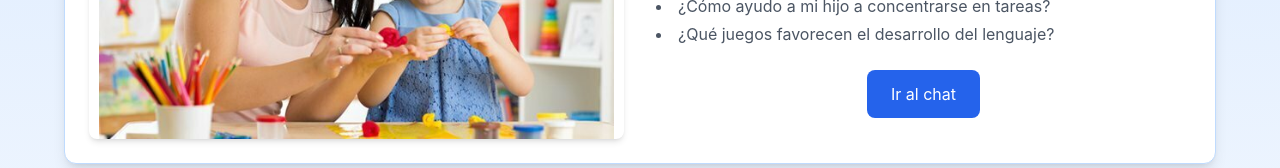
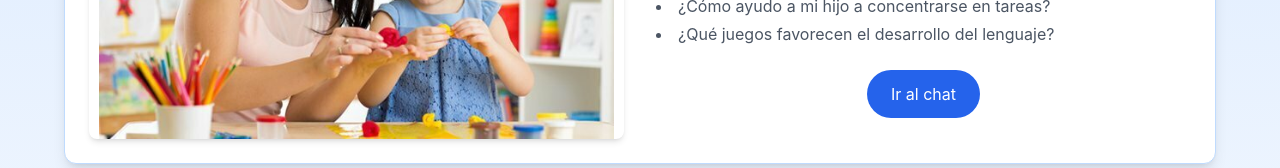
Before and after one commit to LeidyPaola/mit-mundo-infantil-terapeutico, a React (Create React App) app: page /chat in a window 1280 px wide. Shown: the part 362-530 px from the top of the page. Built offline with nearby package versions, Linux system fonts and the light colour scheme.

Commit message:
Update ChatIA.js

```diff
--- a/src/components/ChatIA.js
+++ b/src/components/ChatIA.js
@@ -37,7 +37,7 @@
           </div>
           <div className="flex justify-center mt-6">
           <button
-            className="px-6 py-3 bg-blue-600 text-white rounded-lg hover:bg-blue-700 transition"
+            className="px-6 py-3 bg-blue-600 text-white rounded-full hover:bg-blue-700 transition"
             onClick={scrollToChat}
           >
             Ir al chat
```
